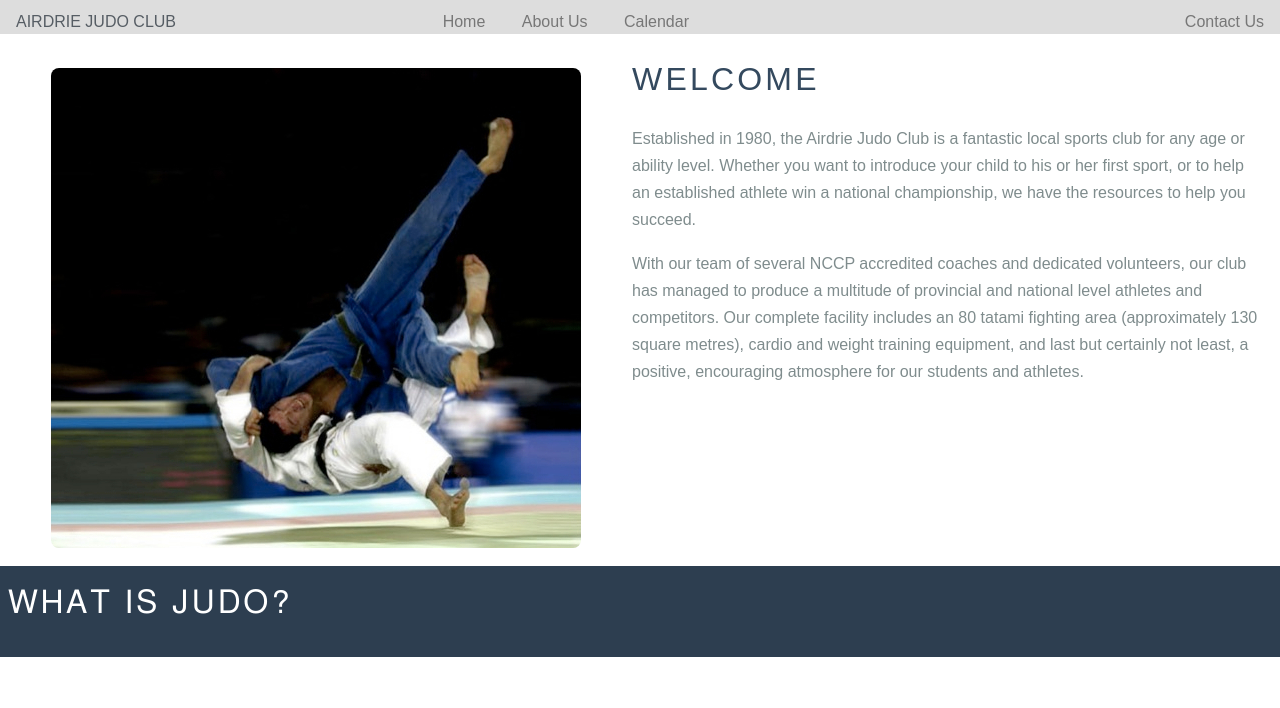
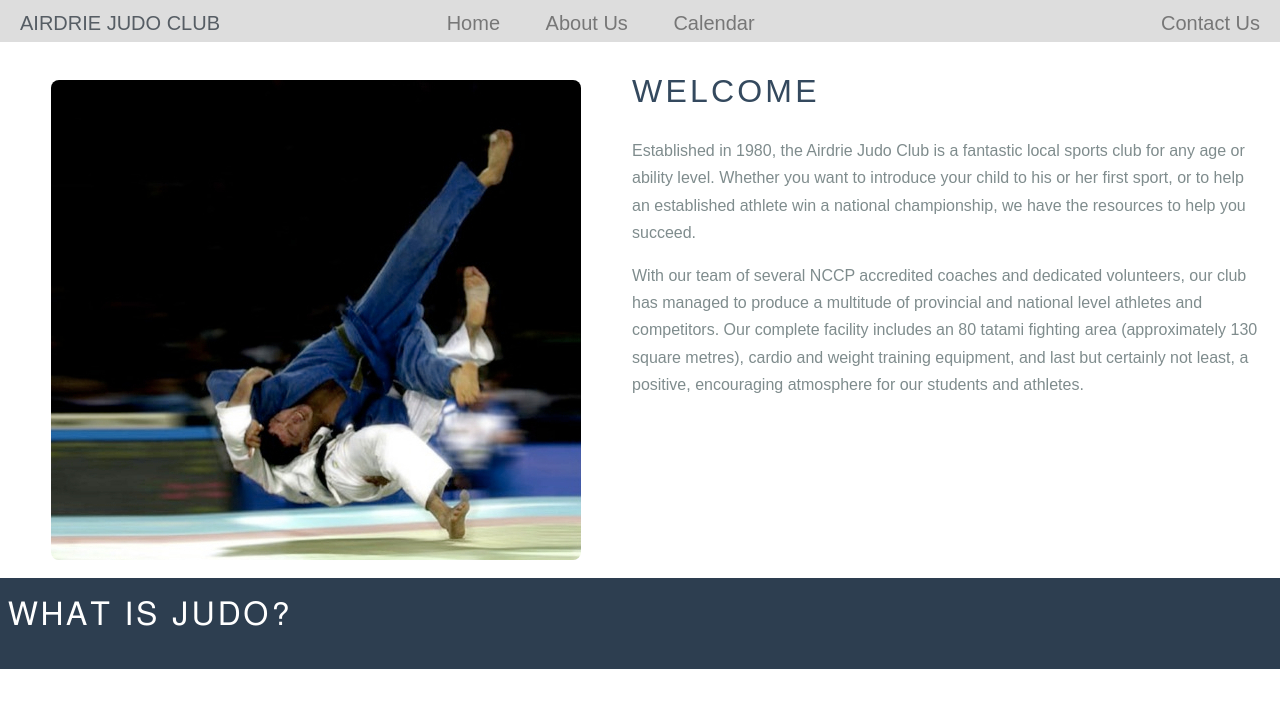
Before and after one commit to ThatGeoGuy/airdrie-judo, a Jekyll site: the page built from index.html, in a window 1280 px wide. Shown: the top 708 px of the page. Built offline with Jekyll 4.4.1, drawn with Linux system fonts in a browser that asks for light colours; nearby versions of some CDN libraries.

```diff
--- a/css/base.css
+++ b/css/base.css
@@ -65,6 +65,12 @@
     transform: rotate(-45deg);
 }
 
+@media (min-width: 24em) {
+	.custom-wrapper {
+		font-size: 20px;
+	}
+}
+
 @media (max-width: 48em) {
 
     .custom-menu-3 {
```
